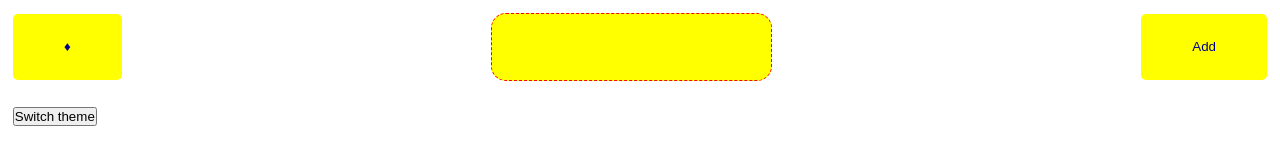
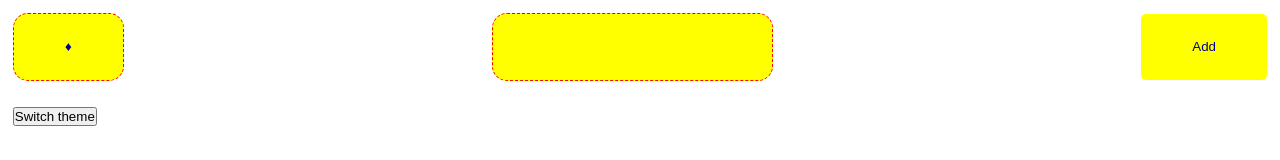
Before and after one commit to tramallo/exercise-emoji_todo_list, a React (Vite) app: page / in a window 1280 px wide. Shown: the top 160 px of the page. Built offline with nearby package versions, Linux system fonts and the light colour scheme.

Commit message:
EmojiSelector -> add border customizable

```diff
--- a/src/components/EmojiSelector.css
+++ b/src/components/EmojiSelector.css
@@ -4,6 +4,8 @@
   --emoji-selector-hover-color: var(--custom-hover-color, var(--theme-hover-color, dimgray));
   --emoji-selector-focus-color: var(--custom-focus-color, var(--theme-focus-color, cyan));
   --emoji-selector-padding: var(--custom-padding, var(--theme-padding, 1vw));
+  --emoji-selector-border: var(--custom-border, var(--theme-border, 2px solid black));
+  --emoji-selector-border-radius: var(--custom-border-radius, var(--theme-border-radius, 5px));
 
   position: relative;
 }
@@ -11,20 +13,23 @@
   visibility: visible;
 }
 .emoji-selector:focus-within button {
+  border-bottom: none;
   border-bottom-left-radius: 0;
   border-bottom-right-radius: 0;
 }
 .emoji-selector:focus-within button::after {
   content: "";
   display: block;
-  z-index: -1;
 
   position: absolute;
+  box-sizing: border-box;
   width: 100%;
-  height: calc(100% / 2);
+  height: 100%;
   left: 0;
-  border-radius: 5px;
+  top: 100%;
 
+  border: var(--emoji-selector-border);
+  border-top: none;
   background-color: var(--emoji-selector-color);
 }
 .emoji-selector:has(button:focus) .emoji-list {
@@ -33,9 +38,10 @@
 
 .emoji-selector button {
   outline: none;
-  border-style: none;
-  border-radius: 5px;
+  box-sizing: border-box;
 
+  border: var(--emoji-selector-border);
+  border-radius: var(--emoji-selector-border-radius);
   color: var(--emoji-selector-text-color);
   background-color: var(--emoji-selector-color);
   padding: var(--emoji-selector-padding);
@@ -56,8 +62,7 @@
 .emoji-selector .emoji-selector-pane {
   z-index: 1;
   visibility: hidden;
-
-  border-radius: 5px;
+  box-sizing: border-box;
 
   position: fixed;
   width: 98vw;
@@ -67,4 +72,7 @@
   overflow-wrap: anywhere;
   overflow-x: hidden;
   overflow-y: scroll;
+
+  border: var(--emoji-selector-border);
+  border-radius: var(--emoji-selector-border-radius);
 }
```
